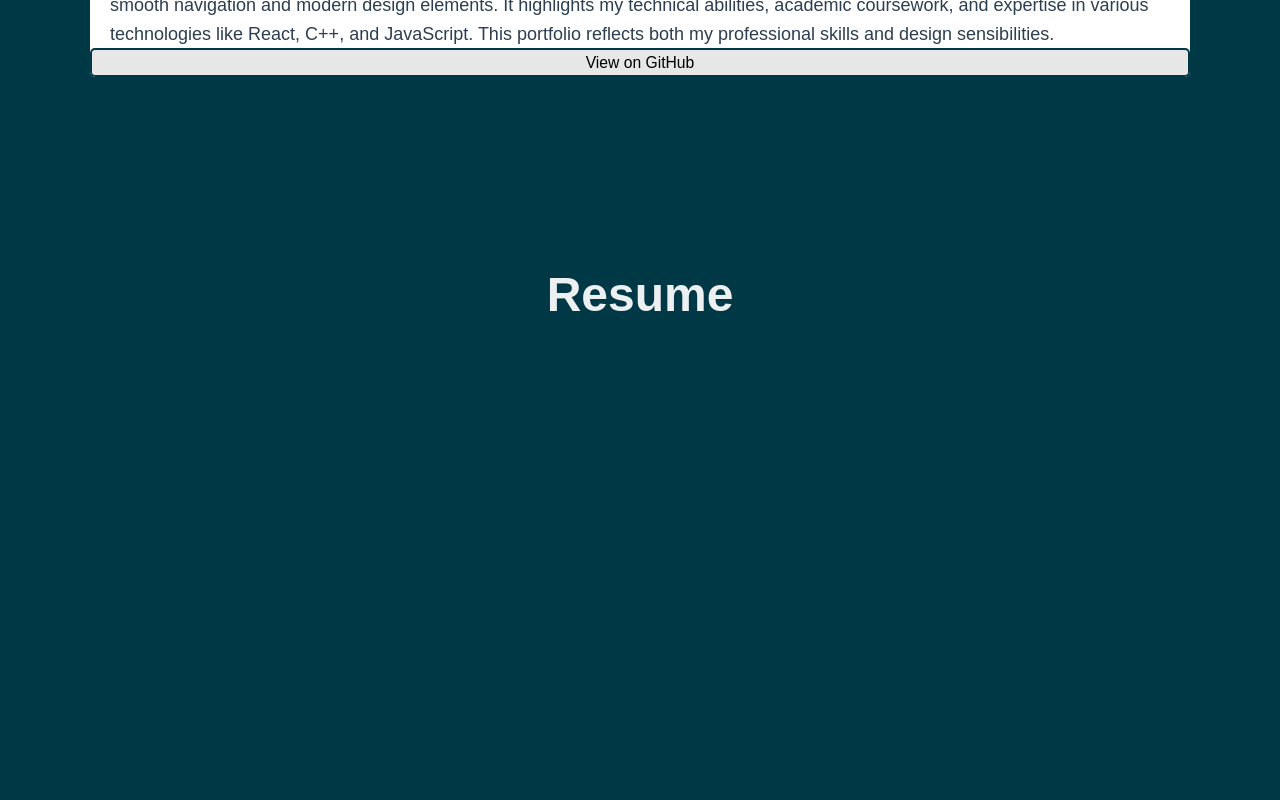
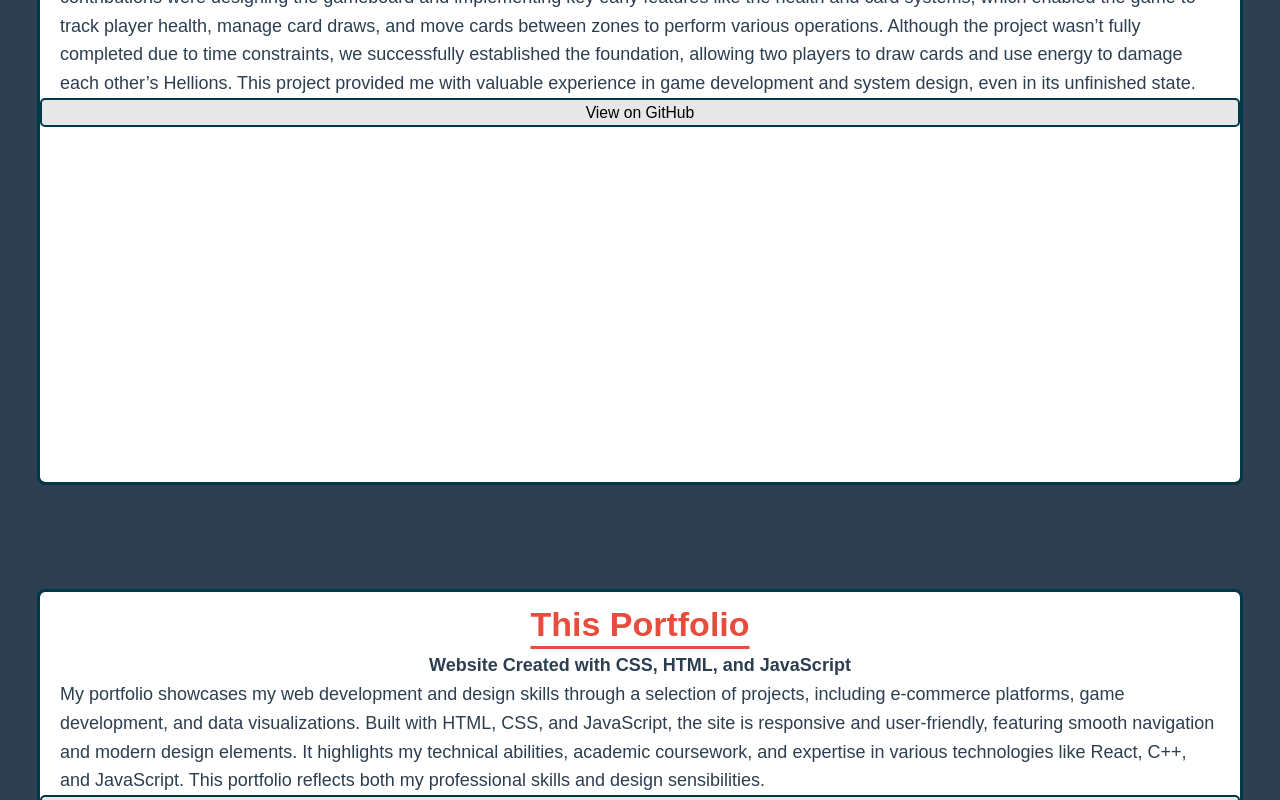
Before and after one commit to LoganStoltz/My-Portfolio, a React (Vite) app in the folder vite-project/: page / in a window 1280 px wide. Shown: the part 3407-4207 px from the top of the page. Built offline with nearby package versions, Linux system fonts and the light colour scheme.

Commit message:
design is getting closer to being done

```diff
--- a/vite-project/src/components/About.jsx
+++ b/vite-project/src/components/About.jsx
@@ -6,7 +6,7 @@ import '../styles/About.css';
 const About = () => {
     return (
         <section id="about">
-            <h2 className="section-header">About Me</h2>
+            <h2 className="section-header-first">About Me</h2>
             <div class="about-me-page-container">
 
 
--- a/vite-project/src/components/Classes.jsx
+++ b/vite-project/src/components/Classes.jsx
@@ -33,7 +33,7 @@ const Classes = () => {
 
     return (
         <section id="classes">
-            <h2 className="section-header">Education</h2>
+            <h2 className="section-header-others">Education</h2>
             <button className="scroll-button left-button" onClick={prevPage}>
                 &#10094;
             </button>
--- a/vite-project/src/components/Projects.jsx
+++ b/vite-project/src/components/Projects.jsx
@@ -7,7 +7,7 @@ const Projects = () => {
     return (
         <section id="projects">
             {/* Content for Projects section */}
-            <h2 className="section-header">Projects</h2>
+            <h2 className="section-header-others">Projects</h2>
             <div className="projects-container">
                 {/* Project 1 */}
                 <div className="project-box">
--- a/vite-project/src/components/Resume.jsx
+++ b/vite-project/src/components/Resume.jsx
@@ -7,7 +7,7 @@ const Resume = () => {
     return (
         <section id="resume">
             {/* Resume Section Content */}
-            <h2 class="section-header">Resume</h2>
+            <h2 class="section-header-others">Resume</h2>
 
             <div className="resume-file">
                 {/* Embed PDF Viewer */}
--- a/vite-project/src/styles/About.css
+++ b/vite-project/src/styles/About.css
@@ -2,6 +2,7 @@
 
 #about {
     background-color: green;
+    top:50px;
     height: 100vh;
 }
 
--- a/vite-project/src/styles/App.css
+++ b/vite-project/src/styles/App.css
@@ -23,7 +23,8 @@
 
   --header-height: 72px;
   --footer-height: 130px;
-  --section-header-height: 100px;
+  --section-header-height-first: 100px;
+  --section-header-height-others: 35px;
   --container-text-color: #2C3E50;
   --text-color-light: #ffffff;
   --container-bg-color: #ffffff;
@@ -46,14 +47,22 @@ main {
   transform: translate(0, calc(var(--header-height) * -1));
 }
 
-.section-header {
+.section-header-first {
   position: relative;
-  top: var(--section-header-height);
+  top: var(--section-header-height-first);
   color: var(--header-text-color);
   text-align: center;
   font-size: 48px;
   width: 100%;
+}
 
+.section-header-others {
+  position: relative;
+  top: var(--section-header-height-others);
+  color: var(--header-text-color);
+  text-align: center;
+  font-size: 48px;
+  width: 100%;
 }
 
 /* ===== START SCROLLBAR CSS ===== */
--- a/vite-project/src/styles/Classes.css
+++ b/vite-project/src/styles/Classes.css
@@ -3,13 +3,13 @@
 #classes {
     background-color: green;/*var(--bg1);*/
     height: calc(100vh - var(--header-height));
+    scroll-margin-top: var(--header-height);
 }
 
 /* classes Container */
 .classes-container {
     display: flex;
     justify-content: space-between;
-    margin-top: 60px;
     height: calc(100vh - 197px);
     width: calc(100vw - 15px);
     overflow-x: hidden;
@@ -23,7 +23,7 @@
     gap: 1vh 1vw;
     grid-template-columns: repeat(3, 1fr);
     grid-template-rows: repeat(3);
-    height: calc(100vh - 150px);
+    height: calc(100vh - 220px);
     transition: transform 0.5s ease-in-out;
     padding-top: 10px;
     padding-left: 60px;
--- a/vite-project/src/styles/Projects.css
+++ b/vite-project/src/styles/Projects.css
@@ -1,20 +1,21 @@
 /* Author: Logan Stoltz */
 
 #projects {
-    background-color: var(--bg1);
-    height: fit-contents;
+    background-color: violet;/*var(--bg1);*/
+    height: fit-content;
+    scroll-margin-top: var(--header-height);
 }
 
 /* Projects Container */
 .projects-container {
     display: flex;
     flex-direction: column;
-    gap: 30px;
-    padding: 80px 90px;
+    gap: 80px;
+    padding: 40px 40px;
     max-width: 100%;
     height: fit-content;
-    padding-top: 45px;
     box-sizing: border-box;
+    background-color: #2C3E50;
 }
 
 /* Individual Project Box */
@@ -25,7 +26,7 @@
     outline: var(--bg1) solid 3px;
     transition: transform 0.3s ease;
     margin-top: 30px;
-    height: fit-content;
+    height: 77vh;
     border-radius: 5px;
 }
 
--- a/vite-project/src/styles/Resume.css
+++ b/vite-project/src/styles/Resume.css
@@ -2,11 +2,14 @@
 
 #resume {
     background-color: var(--bg1);
+    scroll-margin-top: var(--header-height);
+    height: calc(100vh - var(--header-height));
 }
 
 .resume-file iframe {
-    padding-top: 100px;
-    height: 90vh;
-    margin: 0px;
+    padding-top: 60px;
+    height: 84vh;
+    width: calc(100vw - 15px);
+    background-color: aqua;
 }
 /* ===== END RESUME SECTION CSS ===== */
```
